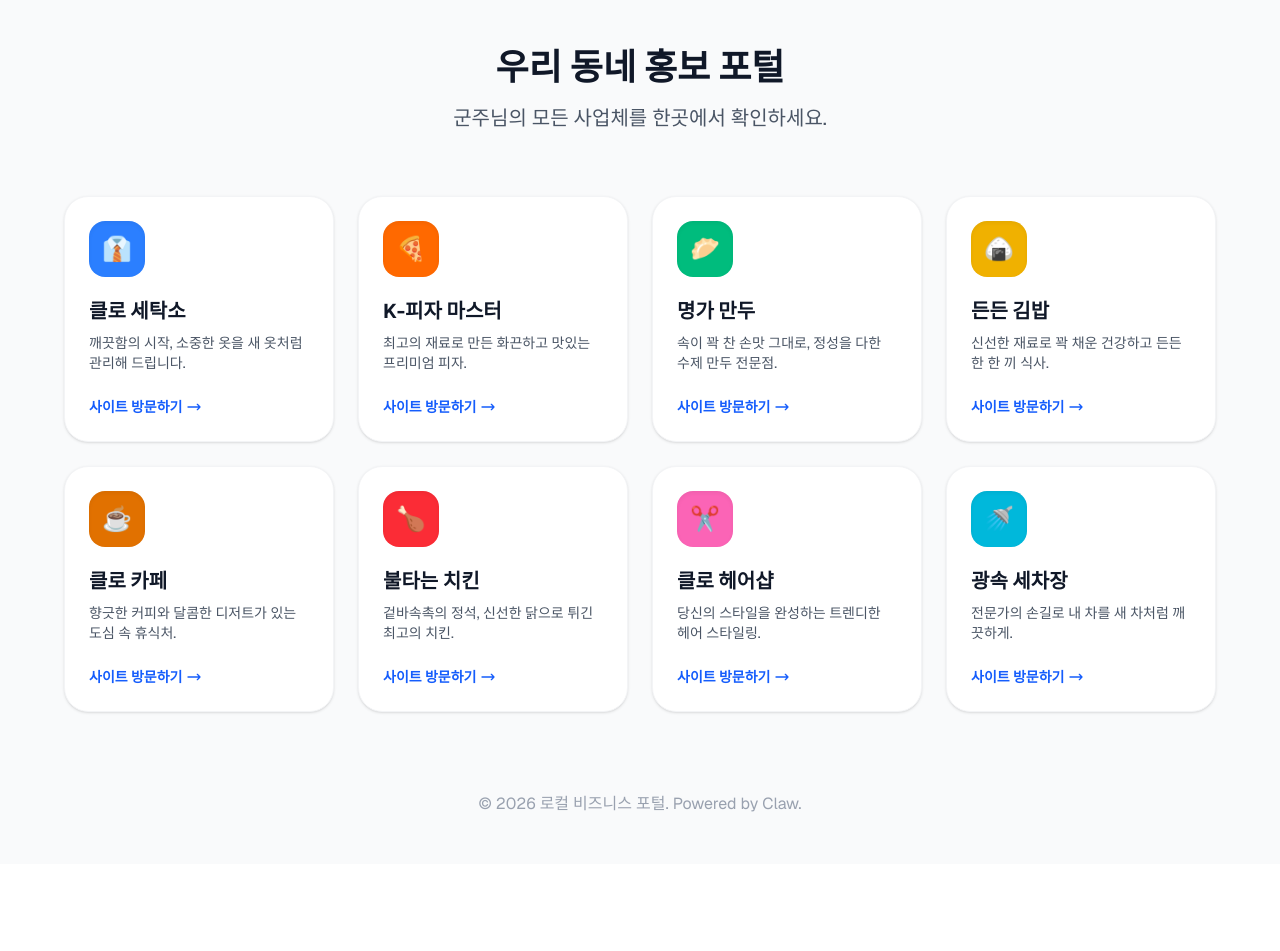
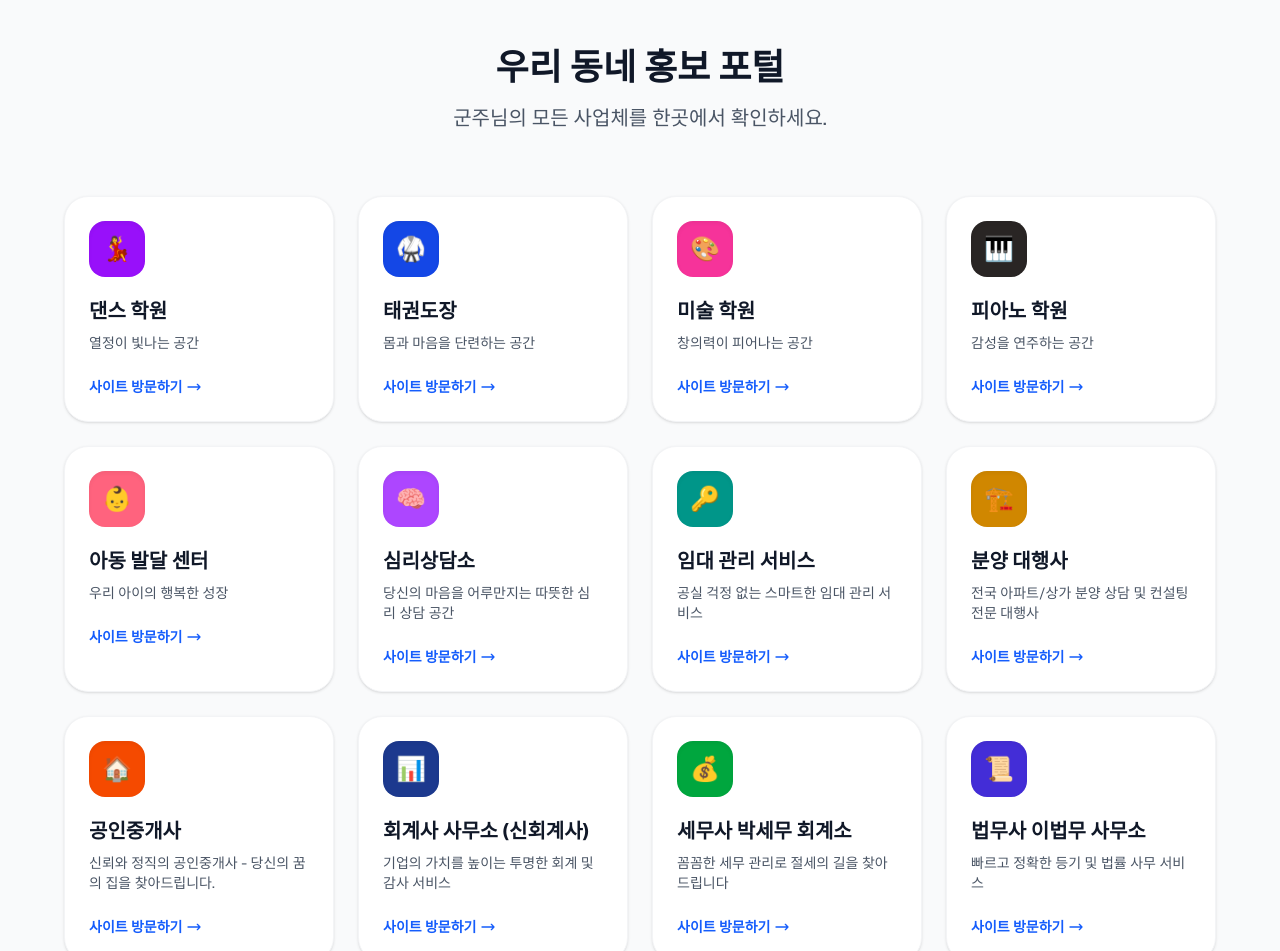
Before and after one commit to mikichat/web-local-promo, a Next.js app: page / in a window 1280 px wide. Shown: the top 951 px of the page. Before the commit the page ends 864 px from the top, so only its background shows below. Built offline with nearby package versions, Linux system fonts and the light colour scheme.

Commit message:
chore: Merge changes and consolidate to main branch

```diff
--- a/package.json
+++ b/package.json
@@ -9,6 +9,7 @@
     "lint": "eslint"
   },
   "dependencies": {
+    "lucide-react": "^0.564.0",
     "next": "15.1.0",
     "react": "19.0.0",
     "react-dom": "19.0.0"
--- a/src/app/page.tsx
+++ b/src/app/page.tsx
@@ -2,6 +2,97 @@ import React from 'react';
 
 const PortalPage = () => {
   const sites = [
+    {
+      name: '댄스 학원',
+      description: '열정이 빛나는 공간',
+      url: 'https://web-dance.pages.dev',
+      icon: '💃',
+      color: 'bg-purple-600'
+    },
+    {
+      name: '태권도장',
+      description: '몸과 마음을 단련하는 공간',
+      url: 'https://web-tkd.pages.dev',
+      icon: '🥋',
+      color: 'bg-blue-700'
+    },
+    {
+      name: '미술 학원',
+      description: '창의력이 피어나는 공간',
+      url: 'https://web-art.pages.dev',
+      icon: '🎨',
+      color: 'bg-pink-500'
+    },
+    {
+      name: '피아노 학원',
+      description: '감성을 연주하는 공간',
+      url: 'https://web-piano.pages.dev',
+      icon: '🎹',
+      color: 'bg-stone-800'
+    },
+    {
+      name: '아동 발달 센터',
+      description: '우리 아이의 행복한 성장',
+      url: 'https://web-childcare.pages.dev',
+      icon: '👶',
+      color: 'bg-rose-400'
+    },
+    {
+      name: '심리상담소',
+      description: '당신의 마음을 어루만지는 따뜻한 심리 상담 공간',
+      url: 'https://web-counseling.pages.dev',
+      icon: '🧠',
+      color: 'bg-purple-500'
+    },
+    {
+      name: '임대 관리 서비스',
+      description: '공실 걱정 없는 스마트한 임대 관리 서비스',
+      url: 'https://web-rentcare.pages.dev',
+      icon: '🔑',
+      color: 'bg-teal-600'
+    },
+    {
+      name: '분양 대행사',
+      description: '전국 아파트/상가 분양 상담 및 컨설팅 전문 대행사',
+      url: 'https://web-presale.pages.dev',
+      icon: '🏗️',
+      color: 'bg-yellow-600'
+    },
+    {
+      name: '공인중개사',
+      description: '신뢰와 정직의 공인중개사 - 당신의 꿈의 집을 찾아드립니다.',
+      url: 'https://web-realty.pages.dev',
+      icon: '🏠',
+      color: 'bg-orange-600'
+    },
+    {
+      name: '회계사 사무소 (신회계사)',
+      description: '기업의 가치를 높이는 투명한 회계 및 감사 서비스',
+      url: 'https://web-accounting.pages.dev',
+      icon: '📊',
+      color: 'bg-blue-900'
+    },
+    {
+      name: '세무사 박세무 회계소',
+      description: '꼼꼼한 세무 관리로 절세의 길을 찾아드립니다',
+      url: 'https://web-tax.pages.dev',
+      icon: '💰',
+      color: 'bg-green-600'
+    },
+    {
+      name: '법무사 이법무 사무소',
+      description: '빠르고 정확한 등기 및 법률 사무 서비스',
+      url: 'https://web-legal.pages.dev',
+      icon: '📜',
+      color: 'bg-indigo-700'
+    },
+    {
+      name: '변호사 김변호 법률사무소',
+      description: '정직과 신뢰로 보답하는 법률 파트너',
+      url: 'https://web-lawyer.pages.dev',
+      icon: '⚖️',
+      color: 'bg-slate-800'
+    },
     {
       name: '클로 세탁소',
       description: '깨끗함의 시작, 소중한 옷을 새 옷처럼 관리해 드립니다.',
```
Also changed, not shown: 1 other file (tests, documents, lock files or other folders).
